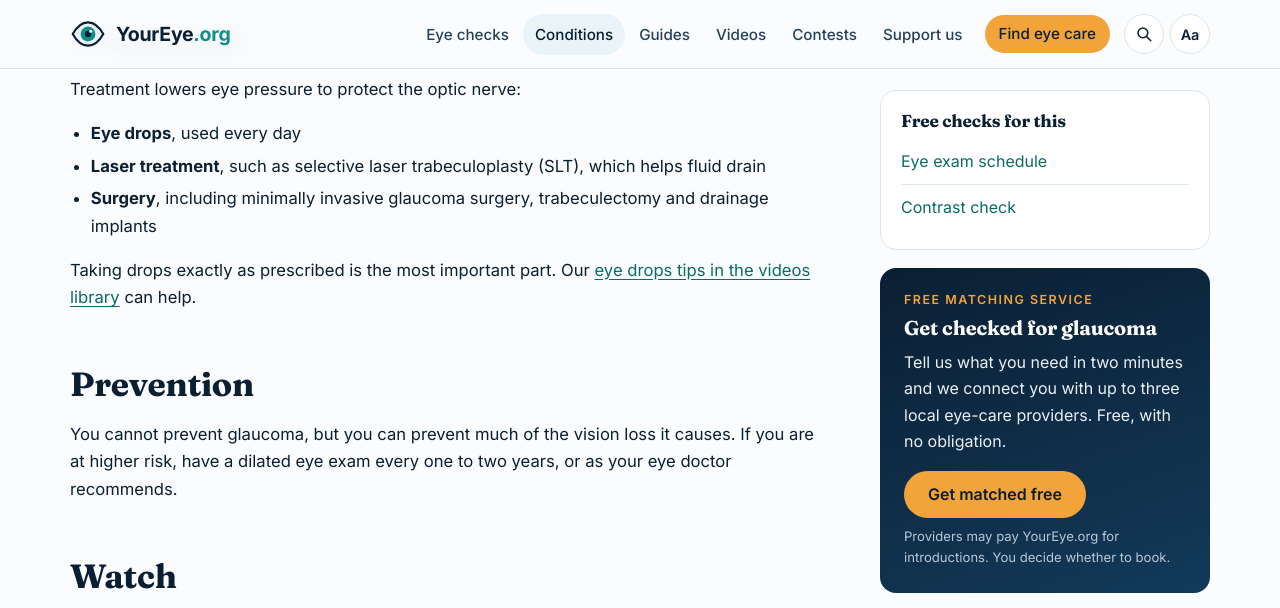
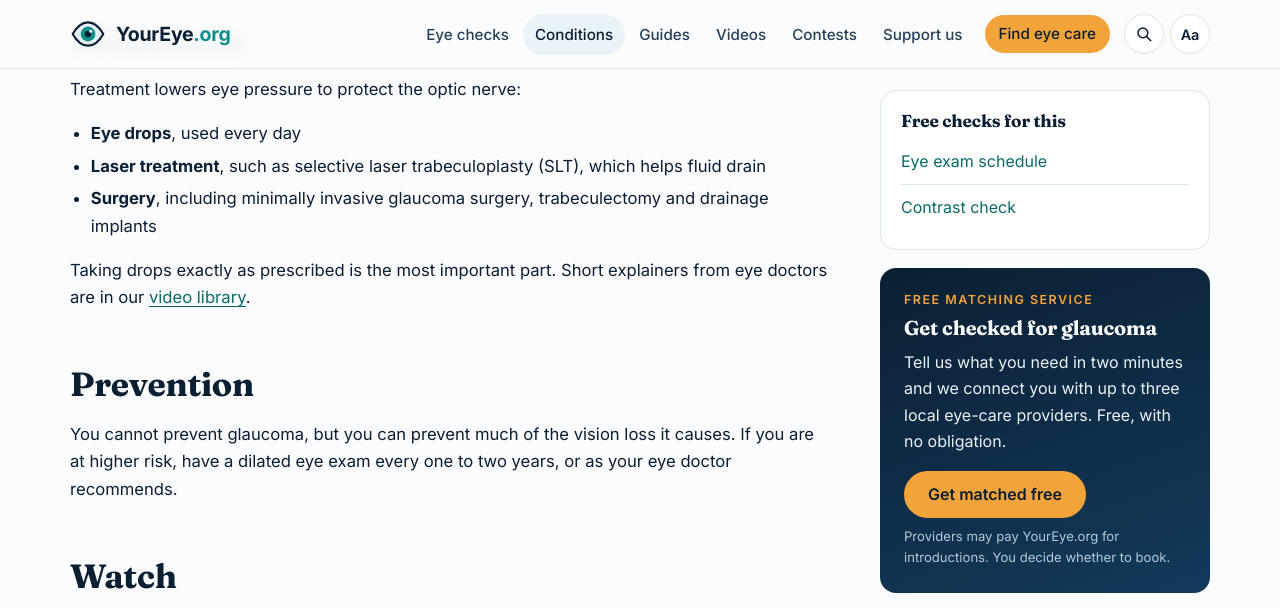
Before and after one commit to WEBWORKSA1/youreye-org, a Jekyll site: the page built from conditions/glaucoma.md, in a window 1280 px wide and 900 px high, scrolled down 1627 px, cut to the strip 0-608 px from the top of the window. Built offline with Jekyll 4.4.1, drawn with Linux system fonts in a browser that asks for light colours.

Commit message:
Glaucoma: fix video library link text
Co-Authored-By: Claude Opus 5.5 <noreply@anthropic.com>
Claude-Session: https://claude.ai/code/session_01CLEd6BooQeNUJe8LHMctJL

```diff
--- a/conditions/glaucoma.md
+++ b/conditions/glaucoma.md
@@ -52,7 +52,7 @@ Treatment lowers eye pressure to protect the optic nerve:
 - **Laser treatment**, such as selective laser trabeculoplasty (SLT), which helps fluid drain
 - **Surgery**, including minimally invasive glaucoma surgery, trabeculectomy and drainage implants
 
-Taking drops exactly as prescribed is the most important part. Our [eye drops tips in the videos library](videos.html) can help.
+Taking drops exactly as prescribed is the most important part. Short explainers from eye doctors are in our [video library](videos.html).
 
 ## Prevention
 
```
